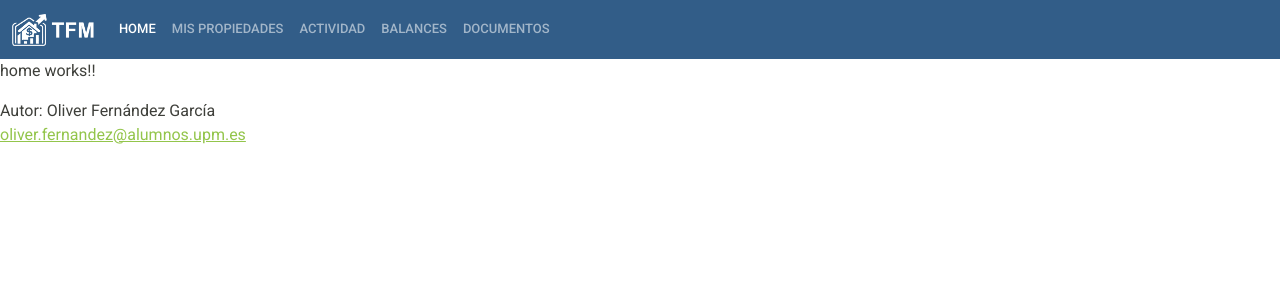
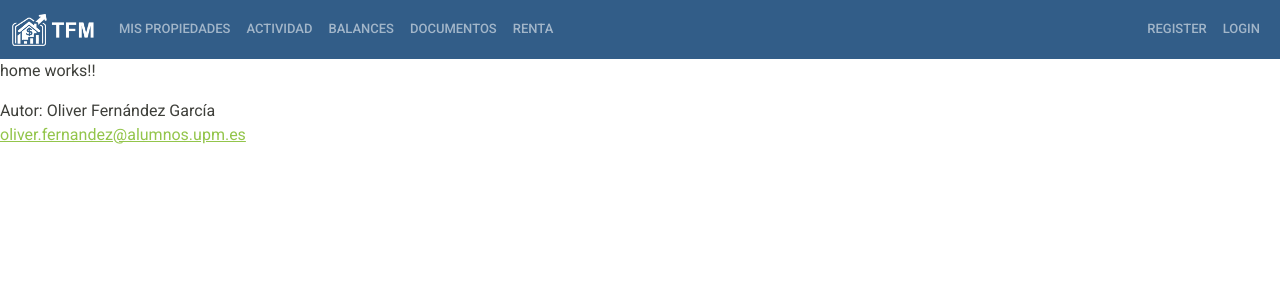
Before and after one commit to 100406576/tfm-front-end, an Angular app: page /home in a window 1280 px wide. Shown: the top 300 px of the page. Built offline with nearby package versions, Linux system fonts and the light colour scheme.

Commit message:
TFM-3 Opciones header

```diff
--- a/src/app/app.component.html
+++ b/src/app/app.component.html
@@ -1,7 +1,7 @@
 <header>
   <nav class="navbar navbar-expand-lg bg-primary" data-bs-theme="dark">
     <div class="container-fluid">
-      <a class="navbar-brand">
+      <a class="navbar-brand" routerLink="home" routerLinkActive="active">
         <img src="../assets/images/logo_header.png" alt="" id="logo" height="32">
       </a>
       <button class="navbar-toggler" type="button" data-bs-toggle="collapse" data-bs-target="#navbarColor01" aria-controls="navbarColor01" aria-expanded="false" aria-label="Toggle navigation">
@@ -9,9 +9,6 @@
       </button>
       <div class="collapse navbar-collapse" id="navbarColor01">
         <ul class="navbar-nav">
-          <li class="nav-item">
-            <a routerLink="home" class="nav-link" routerLinkActive="active">Home</a>
-          </li>
           <li class="nav-item">
             <a routerLink="preferences" class="nav-link" routerLinkActive="active">Mis propiedades</a>
           </li>
@@ -24,7 +21,18 @@
           <li class="nav-item">
             <a routerLink="records" class="nav-link" routerLinkActive="active">Documentos</a>
           </li>
+          <li class="nav-item">
+            <a routerLink="records" class="nav-link" routerLinkActive="active">Renta</a>
+          </li>
         </ul>
+        <div class="navbar-nav ms-auto navbar-nav-divider">
+          <li class="nav-item">
+            <a routerLink="register" class="nav-link" routerLinkActive="active">Register</a>
+          </li>
+          <li class="nav-item">
+            <a routerLink="login" class="nav-link" routerLinkActive="active">Login</a>
+          </li>
+        </div>
       </div>
     </div>
   </nav>
```
